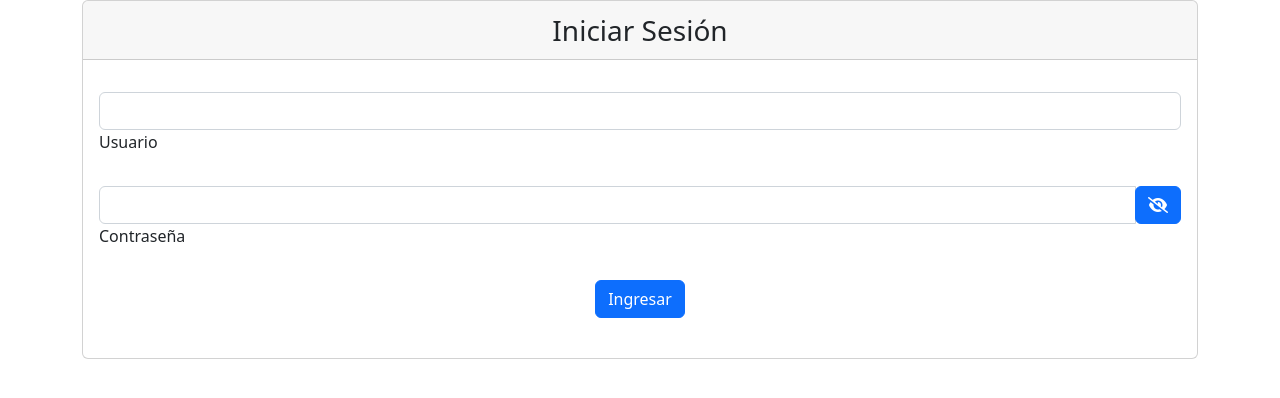
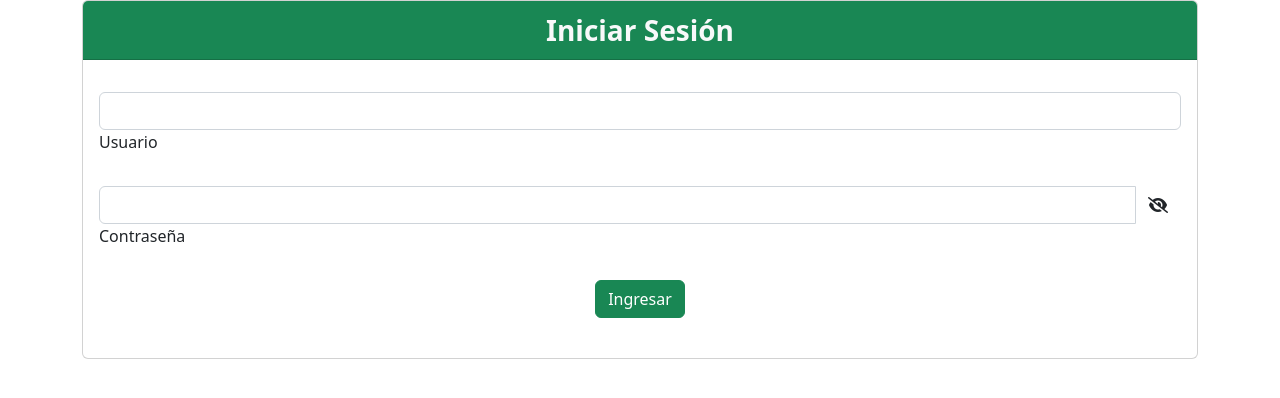
Before and after one commit to JDGM0331/ADSI_Usuarios, a PHP site: page / in a window 1280 px wide. Shown: the top 398 px of the page. Run offline with PHP 8.4, Linux system fonts and the light colour scheme.

Commit message:
Login module update

```diff
--- a/index.php
+++ b/index.php
@@ -17,18 +17,15 @@
         if($user->userExists($userForm, $passwordForm)){
             $userSession->setCurrentUser($userForm);
             $user->setUser($userForm);
-            $title = "ADSI | Usuarios";
             include_once './views/users/index.php';
 
         }else{
-            $title = "ADSI | Login";
             $login = "Error";
             include_once './views/security/login.php';
 
         }
 
     }else{
-        $title = "ADSI | Login";
         include_once './views/security/login.php';
     }
 
--- a/views/security/login.php
+++ b/views/security/login.php
@@ -1,4 +1,7 @@
-<?php include('./views/partials/header.php') ?>
+<?php
+  $title = "ADSI | Login";
+  include('./views/partials/header.php')
+?>
 
 <div class="container">
 
@@ -12,28 +15,29 @@
                             title: 'Credenciales incorrectas',
                             text: 'Intentelo nuevamente',
                             icon: 'error',
-                            confirmButtonText: 'Aceptar'
+                            confirmButtonText: 'Aceptar',
+                            confirmButtonColor: 'green',
                         })
                     </script>
             <?php } ?>
 
-            <div class="card-header text-center fs-3">
-                Iniciar Sesión
+            <div class="card-header text-center fs-3 bg-success text-light">
+                <b>Iniciar Sesión</b>
             </div>
             <div class="card-body">
                 <form class="mt-3" action="" method="POST" id="form">
                     <!-- User input -->
                     <div class="form-outline mb-4">
-                        <input type="user" id="user" name="user" class="form-control" autocomplete="off"/>
+                        <input type="user" id="user" name="user" class="form-control" autocomplete="off" required/>
                         <label class="form-label">Usuario</label>
                     </div>
 
                     <!-- Password input -->
                     <div class="form-outline mb-4">
                         <div class="input-group">
-                            <input type="password" id="password" name="password" class="form-control" autocomplete="off"/>
+                            <input type="password" id="password" name="password" class="form-control" autocomplete="off" required/>
                             <div class="input-group-append">
-                                <button id="show_password" class="btn btn-primary gradient-custom-2" type="button" onclick="mostrarPassword()"> <span id="iconPass" class="fa-solid fa-eye-slash"></span> </button>
+                                <button id="show_password" class="btn btn-muted gradient-custom-2" type="button" onclick="mostrarPassword()"> <span id="iconPass" class="fa-solid fa-eye-slash"></span> </button>
                             </div>
                         </div>
                         <label class="form-label">Contraseña</label>
@@ -41,7 +45,7 @@
 
                     <!-- Submit button -->
                     <div class="col text-center">
-                        <input type="submit" class="btn btn-primary btn-block mb-4 center-block" value="Ingresar">
+                        <input type="submit" class="btn btn-success btn-block mb-4 center-block" value="Ingresar">
                     </div>
                 </form>
             </div>
```
Also changed, not shown: views/users/index.php (+6 -3 lines).
